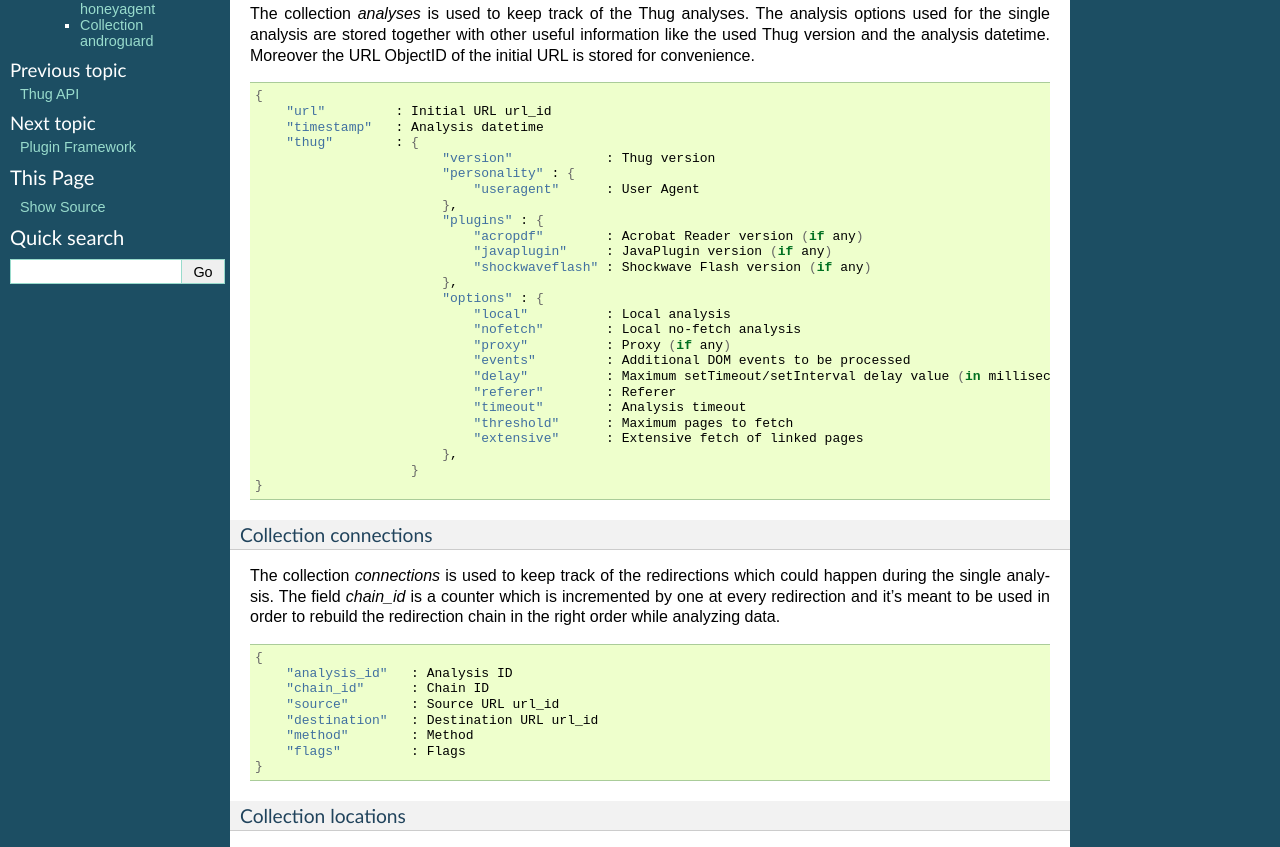
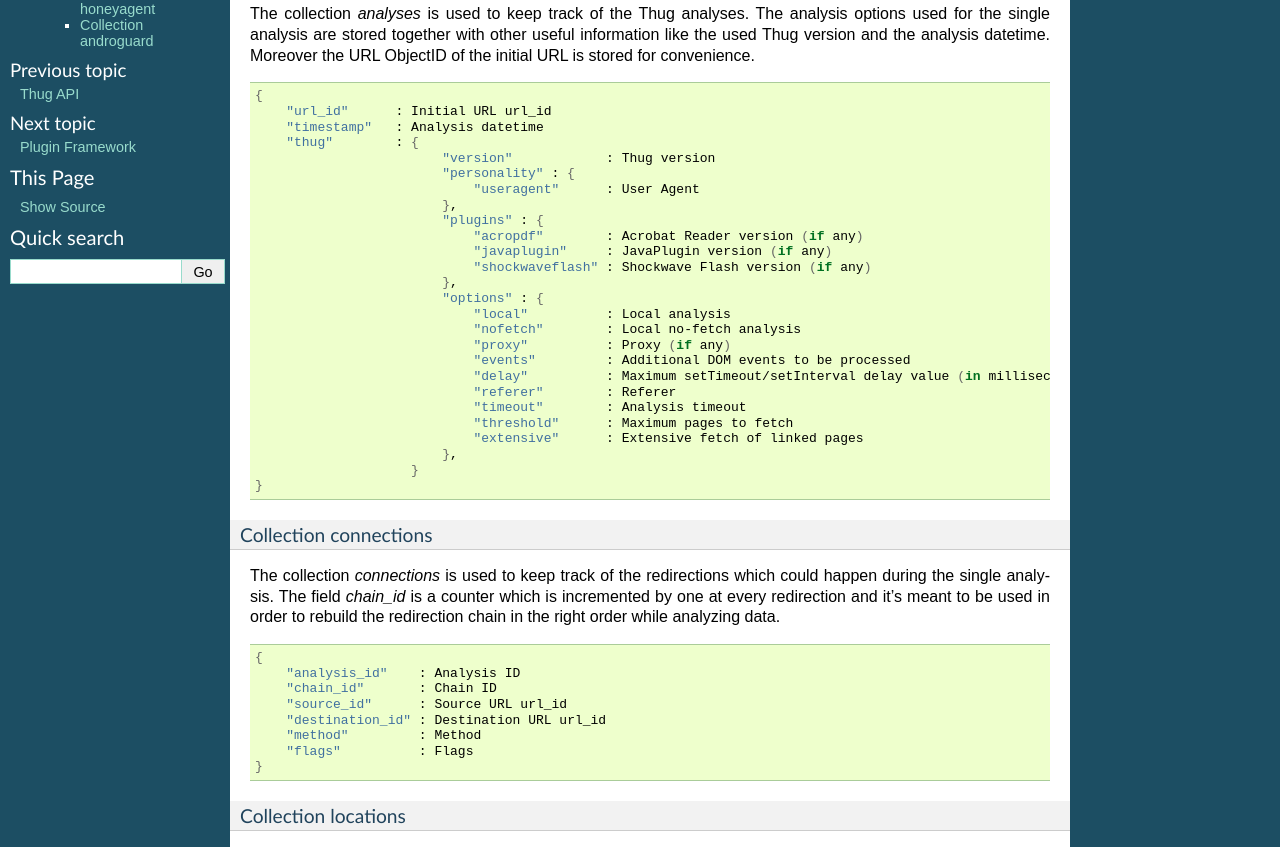
Before and after one commit to buffer/thug, a Sphinx documentation site: the page built from doc/source/logging.rst, in a window 1280 px wide and 1400 px high. Shown: the part 473-1320 px from the top of the window. Built offline with Sphinx 7.4.7, drawn with Linux system fonts in a browser that asks for light colours.

Commit message:
Updated documentation

```diff
--- a/doc/source/logging.rst
+++ b/doc/source/logging.rst
@@ -36,7 +36,7 @@ initial URL is stored for convenience.
 
 
         {
-            "url"         : Initial URL url_id
+            "url_id"      : Initial URL url_id
             "timestamp"   : Analysis datetime
             "thug"        : {
                                 "version"            : Thug version
@@ -73,12 +73,12 @@ right order while analyzing data.
 .. code-block:: sh
 
         {
-            "analysis_id"   : Analysis ID
-            "chain_id"      : Chain ID
-            "source"        : Source URL url_id
-            "destination"   : Destination URL url_id
-            "method"        : Method
-            "flags"         : Flags
+            "analysis_id"    : Analysis ID
+            "chain_id"       : Chain ID
+            "source_id"      : Source URL url_id
+            "destination_id" : Destination URL url_id
+            "method"         : Method
+            "flags"          : Flags
         }
 
 Collection locations
```
